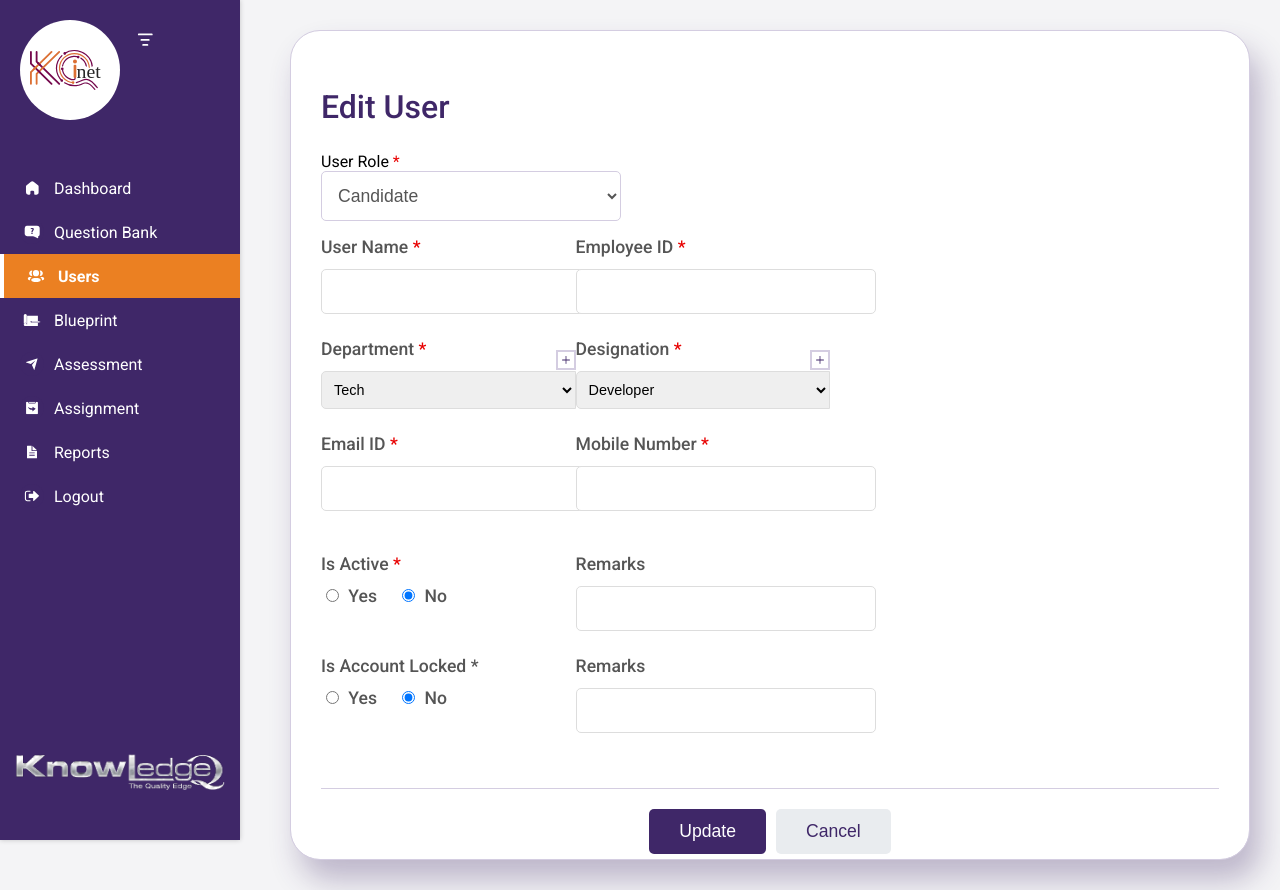
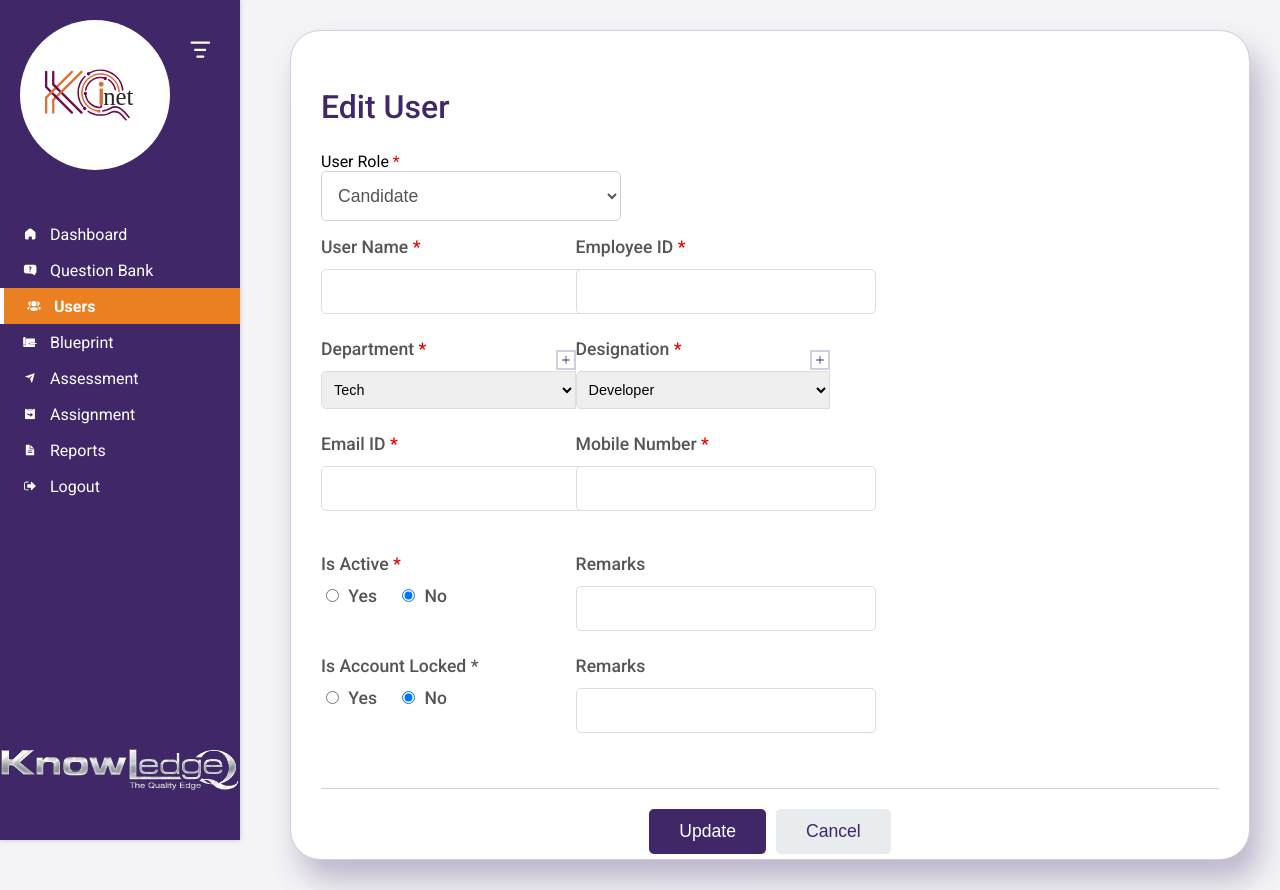
Before and after one commit to Harinisenthilkumar/django_KQ, a Django app: template accounts/templates/accounts/edituser.html in a window 1280 px wide. Run offline with Django 5.2, Linux system fonts and the light colour scheme; the template is opened without the code that fills it, so the values that code supplies are empty.

Commit message:
Add new user form and update dashboard layout

```diff
--- a/accounts/templates/accounts/edituser.html
+++ b/accounts/templates/accounts/edituser.html
@@ -21,7 +21,7 @@
             overflow: hidden;
           }
 
-        .sidebar {
+          .sidebar-container {
             width: 240px;
             background-color: #3F2768;
             color: white;
@@ -50,23 +50,22 @@
           .logo-circle {
             background-color: white;
             border-radius: 50%;
-            width: 100px;
-            height: 100px;
+            width: 150px;
+            height: 150px;
             display: flex;
             align-items: center;
             justify-content: center;
-            overflow: hidden;
           }
 
           .logo {
-            max-width: 80%;
-            max-height: 80%;
+            width: 100px;
+            height: 100px;
           }
 
           .filter-icon {
-            margin-top: -60px;
-            width: 30px;
-            height: 30px;
+            margin-top: -90px;
+            width: 40px;
+            height: 40px;
           }
 
           .nav-links ul {
@@ -76,7 +75,7 @@
           }
 
           .nav-links li {
-            padding: 10px 20px;
+            padding: 8px 20px;
             display: flex;
             align-items: center;
             gap: 10px;
@@ -95,23 +94,23 @@
           }
 
           .icon-img {
-            width: 24px;
-            height: 24px;
+            width: 20px;
+            height: 20px;
+            color: #ddd;
           }
 
           .sidebar-image {
             margin-top: auto;
             text-align: center;
             margin-bottom: 30px;
-            padding: 0 15px;
           }
 
           .sidebar-image img {
             max-width: 100%;
             height: auto;
             display: block;
-            border-radius: 8px;
           }
+
 
         .main-content-container {
             flex-grow: 1;
@@ -473,7 +472,7 @@
 </head>
 <body>
     <div class="container">
-        <div class="sidebar">
+        <div class="sidebar-container">
             <div class="logo-section">
               <div class="logo-circle">
                 <img src="{% static 'accounts/images/l1.svg' %}" alt="Logo" class="logo">
@@ -498,7 +497,7 @@
           </div>
         <main class="main-content-container">
             <div class="edit-user-content">
-                <form method="post"  onsubmit="return validateForm()">
+                <form method="post"  onsubmit="return showAlert()">
                     {% csrf_token %}
                     <div class="form-header">
                         <h2>Edit User</h2>
@@ -639,7 +638,6 @@
                 return true;
             }
         }
-
         function validateForm() {
             const isEmailValid = validateEmail();
             const isMobileValid = validateMobileNumber();
@@ -650,6 +648,12 @@
 
             return isEmailValid && isMobileValid && isUserRoleValid;
         }
+
+        function showAlert() {
+            if (validateForm()) {
+                alert('User data updated successfully');
+            }
+        }
     </script>
 </body>
 </html>
```
Also changed, not shown: accounts/templates/accounts/addusers.html (+9 -1 lines). Lines whose indentation alone changed are shown as unchanged.
